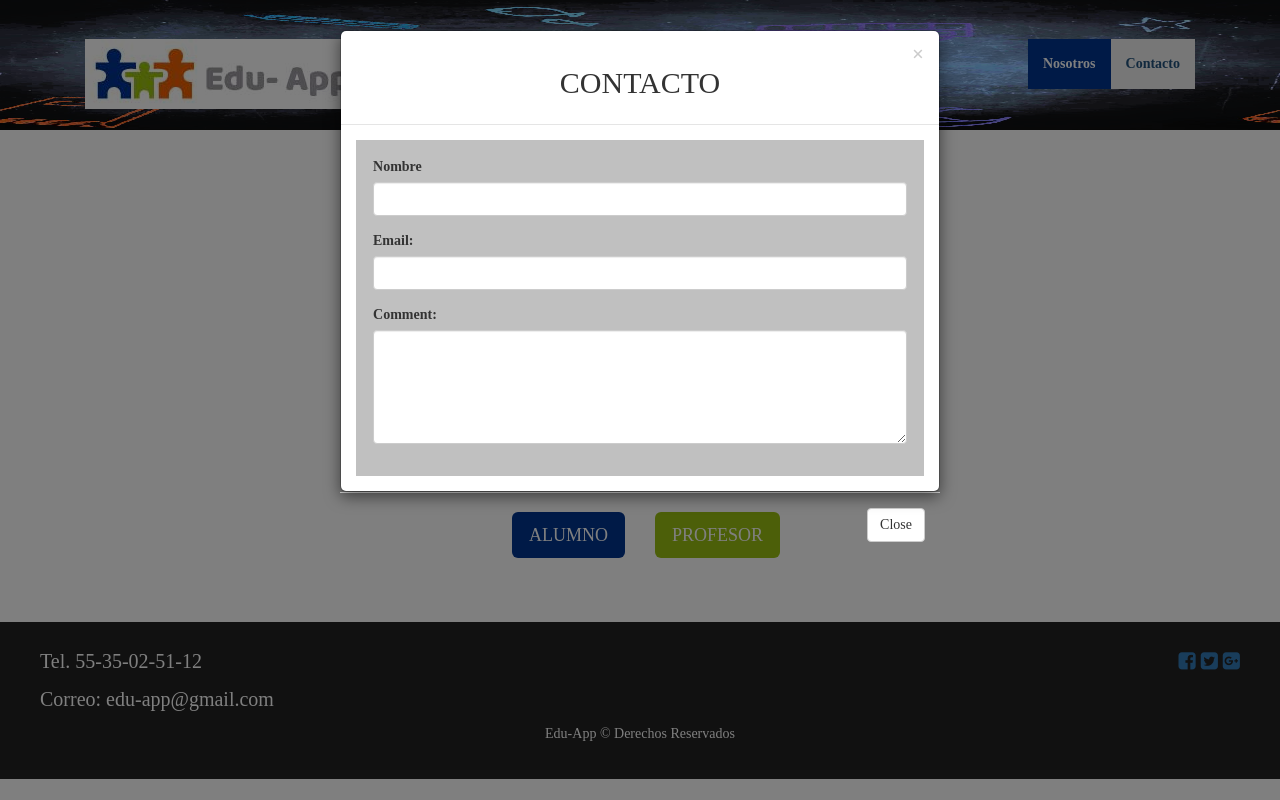
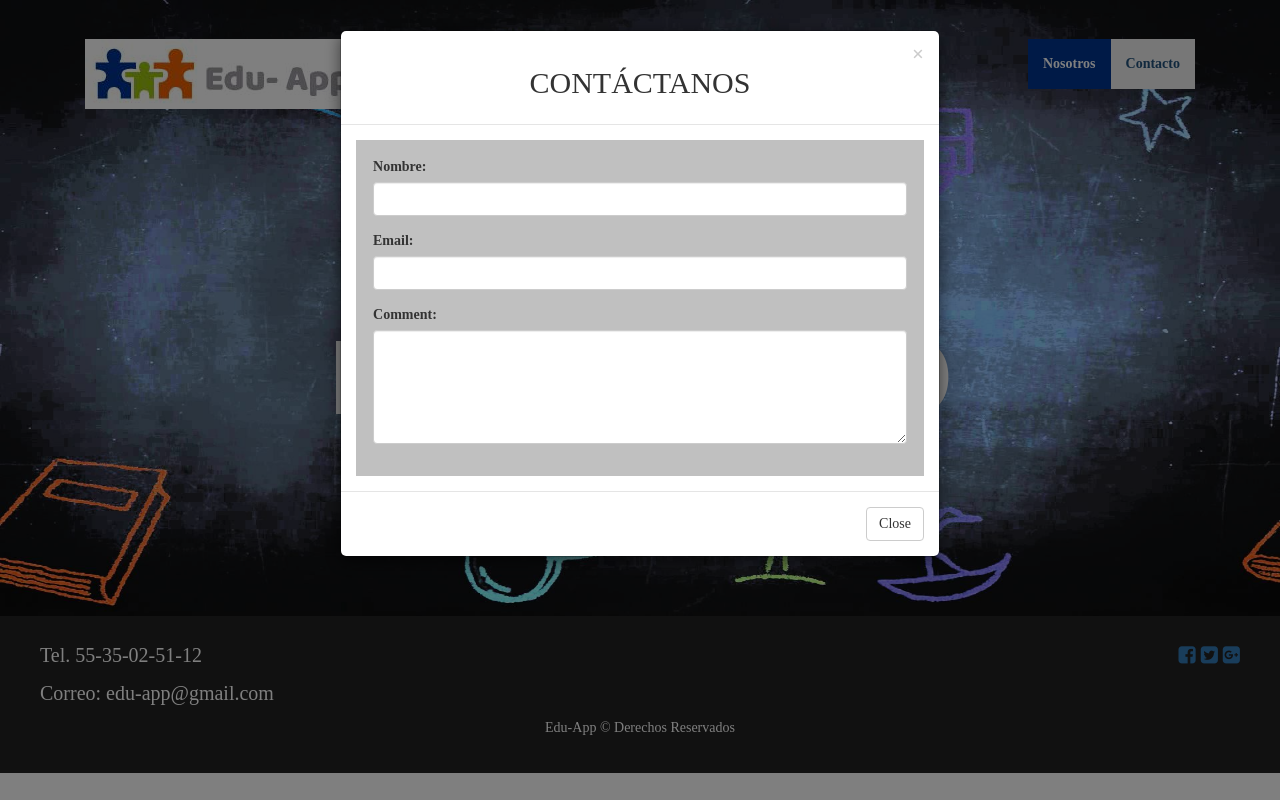
Before and after one commit to AlejandraEscobar3G/33_Hacklab, a plain HTML site: page index.html in a window 1280 px wide. Both pictures are taken after a click on the link "Contacto". Drawn offline with Linux system fonts and the light colour scheme; a web font is replaced by a local one.

Commit message:
Correccion de index

```diff
--- a/index.html
+++ b/index.html
@@ -46,12 +46,12 @@
 										    <div class="modal-content">
 										      <div class="modal-header">
 										        <button type="button" class="close" data-dismiss="modal">&times;</button>
-												        <h2 class="text-center">CONTACTO</h2>
+										        <h2 class="text-center">CONTÁCTANOS</h2>
 										      </div>
 										      <div class="modal-body">
 										        <form action="">
 										        	<div class="form-group">
-												        				<label for="usr">Nombre</label>
+										        		<label for="usr">Nombre:</label>
   														<input type="text" class="form-control" id="usr">
 										        	</div>
 										        	<div class="form-group">
@@ -64,12 +64,11 @@
 										        	</div>
 										        </form>
 										      </div>
-												      </div>
-
 										      <div class="modal-footer">
 										        <button type="button" class="btn btn-default" data-dismiss="modal">Close</button>
 										      </div>
 										    </div>
+
 										  </div>
 										</div>
 									</div>
```
Lines whose indentation alone changed are shown as unchanged.
